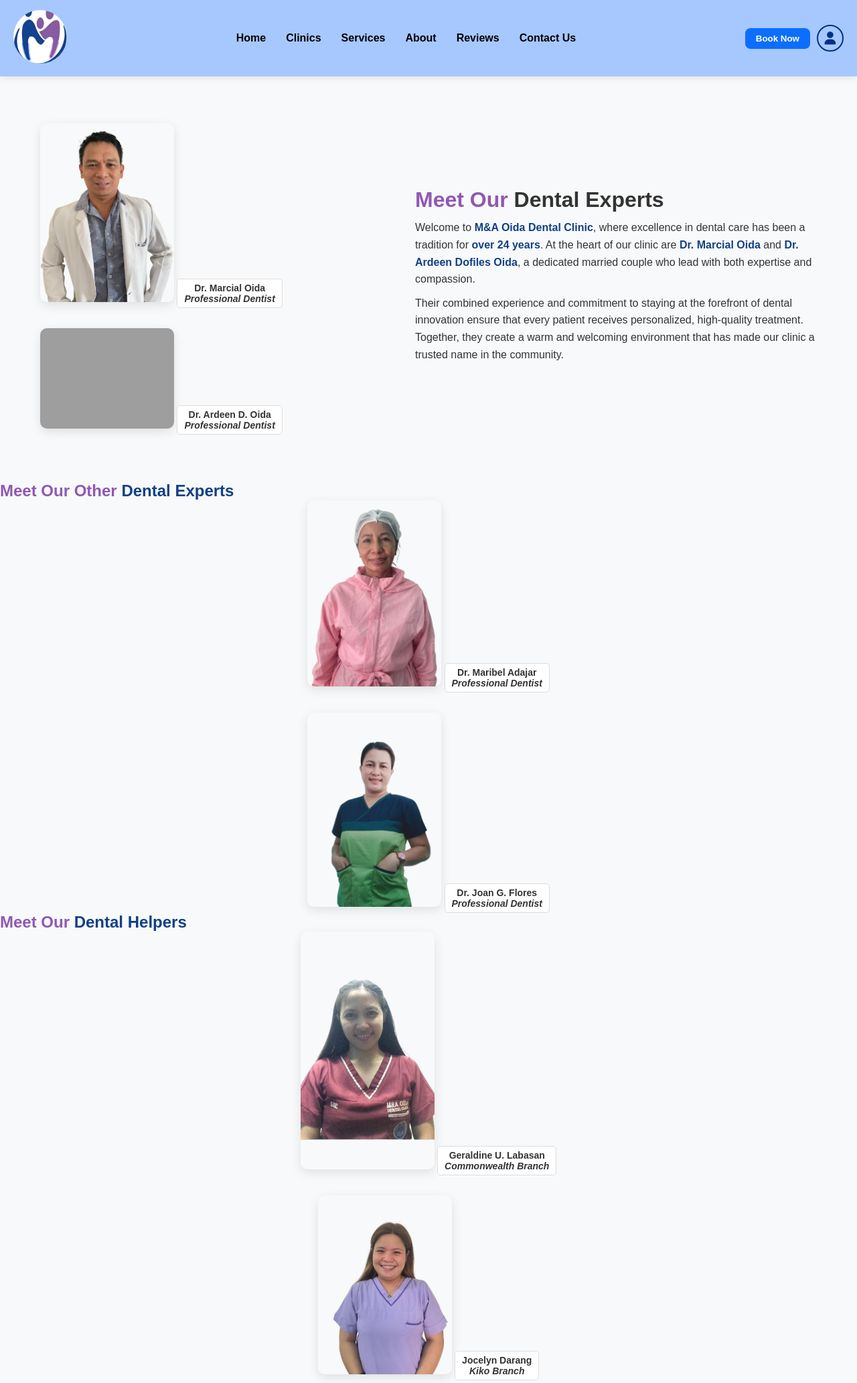
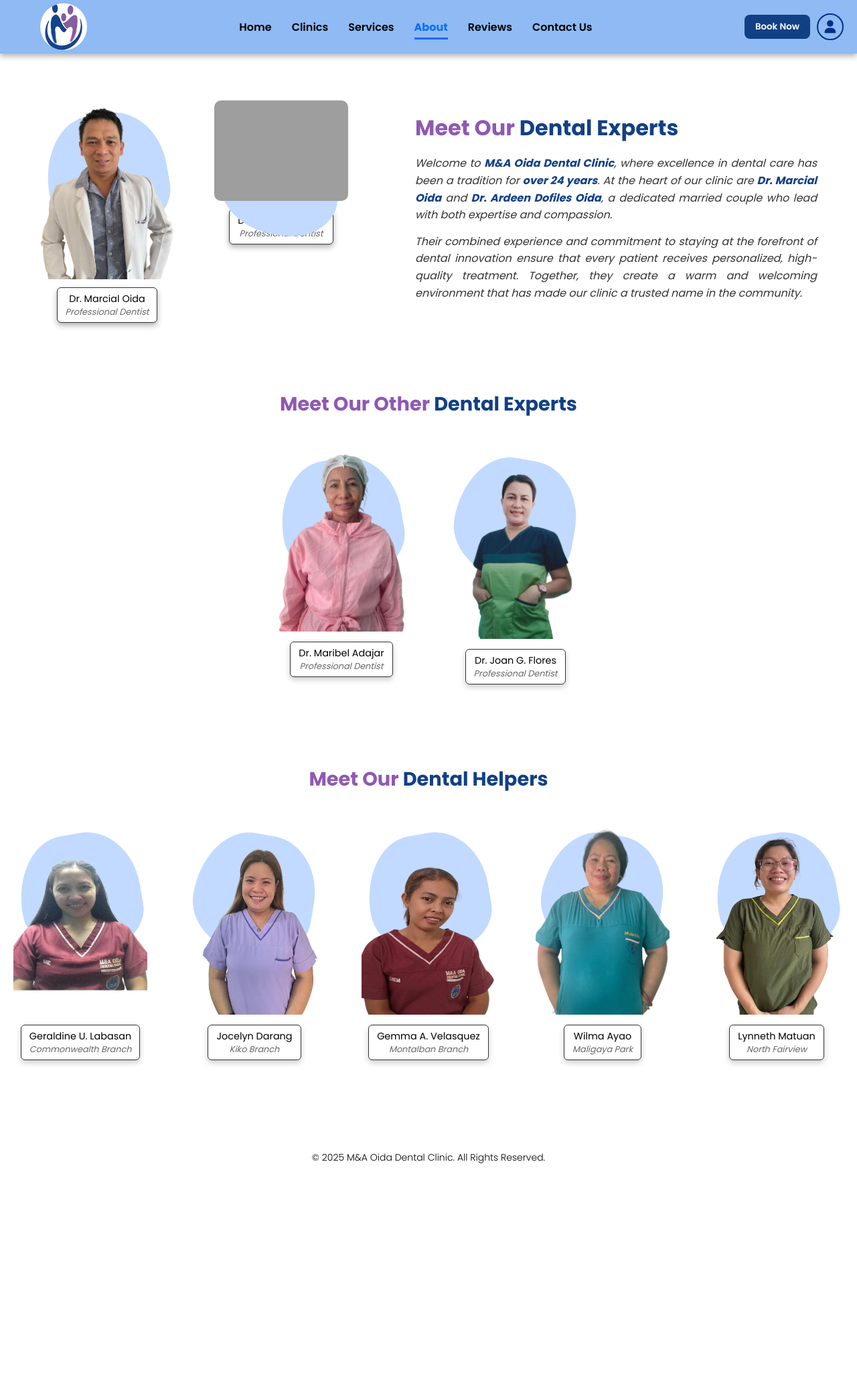
Before and after one commit to Mikay-Mikay/oida-dental-clinic-system, a PHP site: page /about.php in a window 1280 px wide. Shown: the top 2065 px of the page at 67% size. After the commit the page ends 1737 px from the top, so only its background shows below. Run offline with PHP 8.4, Linux system fonts and the light colour scheme; grey boxes are pictures that could not be loaded.

Commit message:
Update about.css

```diff
--- a/M_A_Oida_Dental_Clinic/assets/css/about.css
+++ b/M_A_Oida_Dental_Clinic/assets/css/about.css
@@ -1,4 +1,6 @@
 /* Reset Styles */
+@import url('https://fonts.googleapis.com/css2?family=Poppins:ital,wght@0,100;0,200;0,300;0,400;0,500;0,600;0,700;0,800;0,900&display=swap');
+
 * {
     margin: 0;
     padding: 0;
@@ -7,7 +9,7 @@
 }
 
 body {
-    background-color: #f8f9fa;
+    background-color: white;
     color: #333;
 }
 
@@ -16,23 +18,28 @@ body {
     display: flex;
     justify-content: space-between;
     align-items: center;
-    padding: 15px 20px;
-    background-color: #a6c8ff;
-    box-shadow: 0 2px 10px rgba(0, 0, 0, 0.1);
+    padding: 5px 20px;
+    background-color: #8fbaf3;
+    box-shadow: 0 4px 8px rgba(0, 0, 0, 0.3);
     position: relative;
     top: 0;
     z-index: 1000;
 }
 
 .logo {
-    width: 80px;
-    height: 80px;
-    border-radius: 50%;
-    object-fit: cover;
+    width: 70px;
+    height: 70px;
+    border-radius: 50%;      /* keep it round */
+    overflow: hidden;         /* hide anything outside the circle */
+    object-fit: contain;      /* scale the entire logo inside */
+    background-color: white;   /* optional: fill any empty space with white */
+    display: block;           /* ensure object-fit works */
+    margin-left: 40px;
 }
 
 .nav-links {
     display: flex;
+    text-align: right;
     list-style: none;
 }
 
@@ -68,6 +75,22 @@ body {
     width: 100%;
 }
 
+.nav-links a.active {
+    color: #0d6efd;
+    font-weight: 700;
+}
+
+.nav-links a.active::after {
+    content: "";
+    position: absolute;
+    left: 0;
+    bottom: -2px;
+    width: 100%;
+    height: 3px;
+    background-color: #0d6efd;
+}
+
+
 /* User Icon & Book Now Button */
 .nav-right {
     display: flex;
@@ -79,6 +102,17 @@ body {
     gap: 10px; /* Reduce gap between elements */
 }
 
+footer {
+    background-color: white; /* Dark background */
+    color: black; /* White text */
+    font-weight: 350;
+    text-align: center;
+    padding: 15px 0;
+    font-size: 14px;
+    font-family: "Poppins", sans-serif;
+    bottom: 0;
+    width: 100%;
+}
 
 .user-icon {
     font-size: 24px;
@@ -118,7 +152,7 @@ body {
 }
 
 .book-now {
-    background-color: #0d6efd;
+    background-color: #124085;
     color: white;
     padding: 8px 16px;
     border-radius: 8px;
@@ -195,7 +229,7 @@ body {
 .about-content h2 {
     font-size: 2rem;
     font-weight: 700;
-    color: #333;
+    color: #124085;
 }
 
 .highlight {
@@ -204,12 +238,13 @@ body {
 
 .about-content p {
     font-size: 1rem;
+    font-style: italic;
     line-height: 1.6;
     margin: 10px 0;
 }
 
 .about-content a {
-    color: #0d6efd;
+    color: #124085;
     font-weight: 600;
     text-decoration: none;
 }
@@ -218,12 +253,30 @@ body {
     text-decoration: underline;
 }
 
-/* Experts Section */
 .experts-container {
     display: flex;
-    flex-direction: column;
-    gap: 30px;
-}
+    gap: 60px;
+    position: relative;
+  }
+
+  /* The “blob” behind each photo */
+.blob {
+    position: absolute;
+    width: 180px;
+    height: 180px;
+    background-color: #c2daff;
+    border-radius: 50% 50% 50% 60% / 70% 60% 40% 50%;
+    z-index: 0;
+  }
+  .blob-left  { top: 20px; left: 10px; transform: rotate(-10deg); }
+  .blob-right { top: 20px; left: 10px;  transform: rotate(10deg); }
+
+  .expert {
+    position: relative;
+    text-align: center;
+    width: 200px;
+    z-index: 1;
+  }
 
 .expert {
     position: relative;
@@ -231,19 +284,173 @@ body {
 }
 
 .expert-img {
-    width: 200px;
+    width: 100%;
     height: auto;
     border-radius: 10px;
-    box-shadow: 0 5px 15px rgba(0, 0, 0, 0.1);
-}
+    position: relative;
+  }
 
+/* Label box under the image */
 .expert-label {
-    margin-top: 10px;
-    font-size: 14px;
-    font-weight: 600;
+    margin-top: 5px;
+    font-size: 0.9rem;
     background: white;
-    padding: 5px 10px;
-    border: 1px solid #ddd;
-    border-radius: 5px;
+    padding: 6px 12px;
+    border: 1px solid #333;
+    border-radius: 6px;
     display: inline-block;
-}
+    box-shadow: 0 4px 8px rgba(0, 0, 0, 0.3);
+    color: black;
+  }
+
+  .expert-label em {
+    display: block;
+    font-style: italic;
+    font-size: 0.8rem;
+    color: #666;
+  }
+
+  /* Text on the right */
+  .about-content {
+    max-width: 600px;
+  }
+
+  .about-content h2 {
+    font-size: 2rem;
+    font-weight: 700;
+    margin-bottom: 16px;
+  }
+
+  .highlight {
+    color: #9058b2;
+  }
+
+  .about-content p {
+    font-size: 1rem;
+    line-height: 1.6;
+    margin-bottom: 14px;
+    text-align: justify;
+  }
+
+/* — Dental Helpers Section — */
+.dental-helpers {
+    max-width: 1300px;
+    margin: 80px auto;
+    padding: 0 20px 40px;
+    text-align: center;
+  }
+  .dental-helpers .helpers-heading {
+    font-size: 1.8rem;
+    margin-bottom: 40px;
+  }
+
+  .dental-helpers .experts-container {
+    display: flex;
+    flex-wrap: wrap;
+    justify-content: center;
+    gap: 60px;
+    position: relative;
+  }
+
+  .dental-helpers .blob {
+    position: absolute;
+    width: 180px;
+    height: 180px;
+    background-color: #c2daff;
+    border-radius: 50% 50% 50% 60% / 70% 60% 40% 50%;
+    z-index: 0;
+  }
+  .dental-helpers .blob-left  { top: 20px; left: 10px;  transform: rotate(-10deg); }
+  .dental-helpers .blob-right { top: 20px; left: 10px;  transform: rotate(10deg); }
+
+  .dental-helpers .expert {
+    position: relative;
+    width: 200px;
+    text-align: center;
+    z-index: 1;
+  }
+  .dental-helpers .expert-img {
+    width: 100%;
+    height: 290px;
+    border-radius: 10px;
+  }
+  .dental-helpers .expert-label {
+    margin-top: 8px;
+    font-size: 0.9rem;
+    background: white;
+    padding: 6px 12px;
+    border: 1px solid #333;
+    border-radius: 6px;
+    display: inline-block;
+    box-shadow: 0 4px 8px rgba(0,0,0,0.2);
+  }
+  .dental-helpers .expert-label em {
+    display: block;
+    font-style: italic;
+    font-size: 0.8rem;
+    color: #666;
+  }
+
+/*–– “Other Experts” Section ––*/
+.other-experts {
+    max-width: 1200px;
+    margin: 80px auto;
+    padding: 0 20px 40px;
+    text-align: center;
+  }
+
+  .other-experts .other-heading {
+    font-size: 1.8rem;
+    margin-bottom: 40px;
+  }
+
+  .other-experts .experts-container {
+    display: flex;
+    flex-wrap: wrap;
+    justify-content: center;
+    gap: 60px;
+    position: relative;
+  }
+
+  .other-experts .blob {
+    position: absolute;
+    width: 180px;
+    height: 180px;
+    background-color: #c2daff;
+    border-radius: 50% 50% 50% 60% / 70% 60% 40% 50%;
+    z-index: 0;
+  }
+
+  .other-experts .blob-left  { top: 20px; left: 10px; transform: rotate(-10deg); }
+  .other-experts .blob-right { top: 20px; left: 10px; transform: rotate(10deg); }
+
+  .other-experts .expert {
+    position: relative;
+    width: 200px;
+    text-align: center;
+    z-index: 1;
+  }
+
+  .other-experts .expert-img {
+    width: 100%;
+    height: auto;
+    border-radius: 10px;
+  }
+
+  .other-experts .expert-label {
+    margin-top: 8px;
+    font-size: 0.9rem;
+    background: white;
+    padding: 6px 12px;
+    border: 1px solid #333;
+    border-radius: 6px;
+    display: inline-block;
+    box-shadow: 0 4px 8px rgba(0,0,0,0.2);
+  }
+
+  .other-experts .expert-label em {
+    display: block;
+    font-style: italic;
+    font-size: 0.8rem;
+    color: #666;
+  }
```
